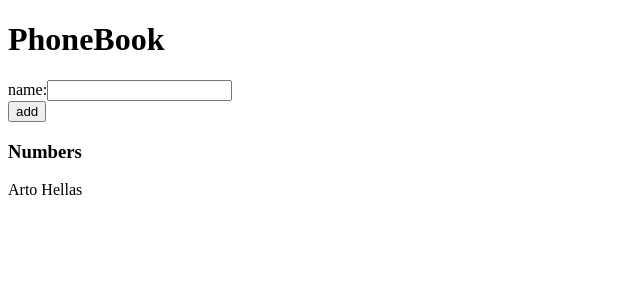
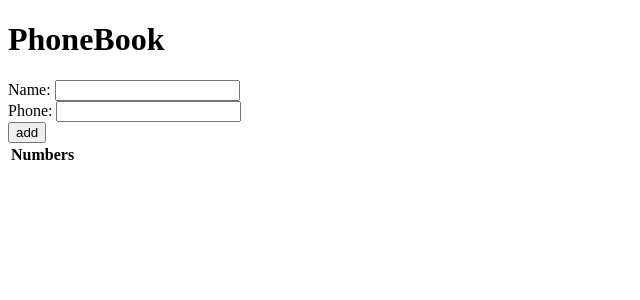
Before and after one commit to felix-kyun/fso-exercises, a React (Vite) app in the folder part2/phonebook/: page / in a window 1280 px wide. Shown: the top 300 px of the page, without its empty margins (0-640 px from the left). Built offline with nearby package versions, Linux system fonts and the light colour scheme.

Commit message:
complete 2.8

```diff
--- a/part2/phonebook/src/App.jsx
+++ b/part2/phonebook/src/App.jsx
@@ -1,11 +1,15 @@
 import { useState } from "react";
 
 function App() {
-  const [persons, setPersons] = useState([{ name: "Arto Hellas" }]);
-  const [newName, setNewName] = useState("");
+  const [persons, setPersons] = useState([]);
+  const [newName, setName] = useState("");
+  const [newPhone, setPhone] = useState("");
 
   function handleNameChange(e) {
-    setNewName(e.target.value);
+    setName(e.target.value);
+  }
+  function handlePhoneChange(e) {
+    setPhone(e.target.value);
   }
 
   function handleSubmit(e) {
@@ -14,30 +18,50 @@ function App() {
     if (persons.some((person) => person.name === newName))
       return alert(`${newName} is already added to phonebook`);
 
-    setPersons([...persons, { name: newName }]);
-    setNewName("");
+    setPersons([...persons, { name: newName, phone: newPhone }]);
+    setName("");
+    setPhone("");
   }
 
   return (
     <>
       <h1>PhoneBook</h1>
       <form>
-        <div>
-          name:
-          <input type="text" value={newName} onChange={handleNameChange} />
-        </div>
-        <div>
-          <button type="submit" onClick={handleSubmit}>
-            add
-          </button>
-        </div>
+        <label htmlFor="inputName">Name: </label>
+        <input
+          type="text"
+          className="inputName"
+          value={newName}
+          onChange={handleNameChange}
+        />
+        <br />
+        <label htmlFor="inputPhone">Phone: </label>
+        <input
+          type="text"
+          className="inputPhone"
+          value={newPhone}
+          onChange={handlePhoneChange}
+        />
+        <br />
+        <button type="submit" onClick={handleSubmit}>
+          add
+        </button>
       </form>
-      <h3>Numbers</h3>
-      <ul style={{ listStyleType: "none", padding: 0 }}>
-        {persons.map((person) => (
-          <li key={person.name}>{person.name}</li>
-        ))}
-      </ul>
+      <table>
+        <thead>
+          <tr>
+            <th>Numbers</th>
+          </tr>
+        </thead>
+        <tbody>
+          {persons.map(({ name, phone }) => (
+            <tr key={name}>
+              <td>{name}</td>
+              <td>{phone}</td>
+            </tr>
+          ))}
+        </tbody>
+      </table>
     </>
   );
 }
```
